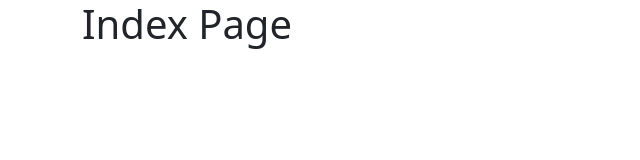
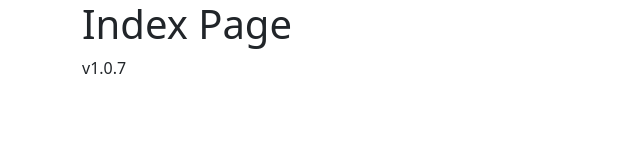
Before and after one commit to eguchi1611/eguchi.cc, a Next.js app in the folder website/: page / in a window 1280 px wide. Shown: the top 160 px of the page, without its empty margins (0-640 px from the left). Built offline with nearby package versions, Linux system fonts and the light colour scheme.

Commit message:
feat: バージョンを追加

```diff
--- a/website/src/app/(index)/page.tsx
+++ b/website/src/app/(index)/page.tsx
@@ -2,6 +2,7 @@ export default function IndexPage() {
   return (
     <div className="container">
       <h1>Index Page</h1>
+      <p>v1.0.7</p>
     </div>
   );
 }
```
